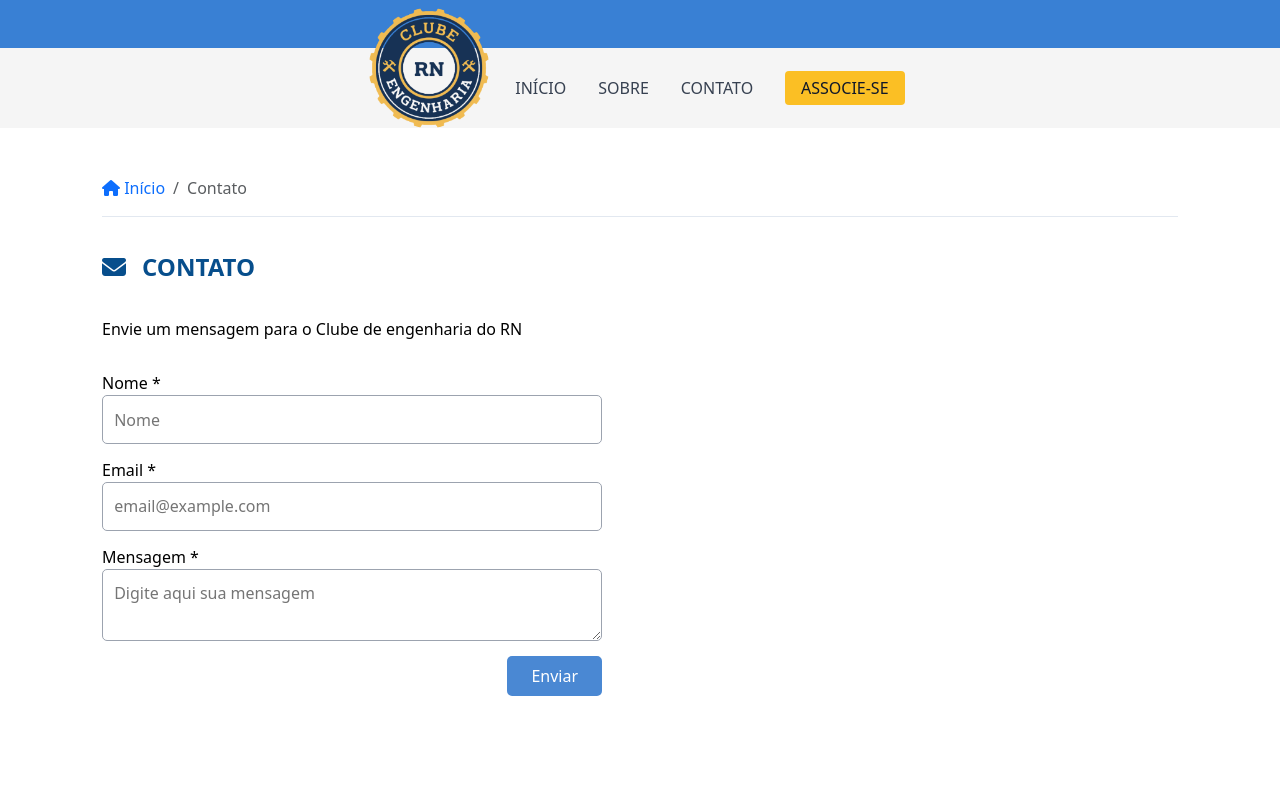
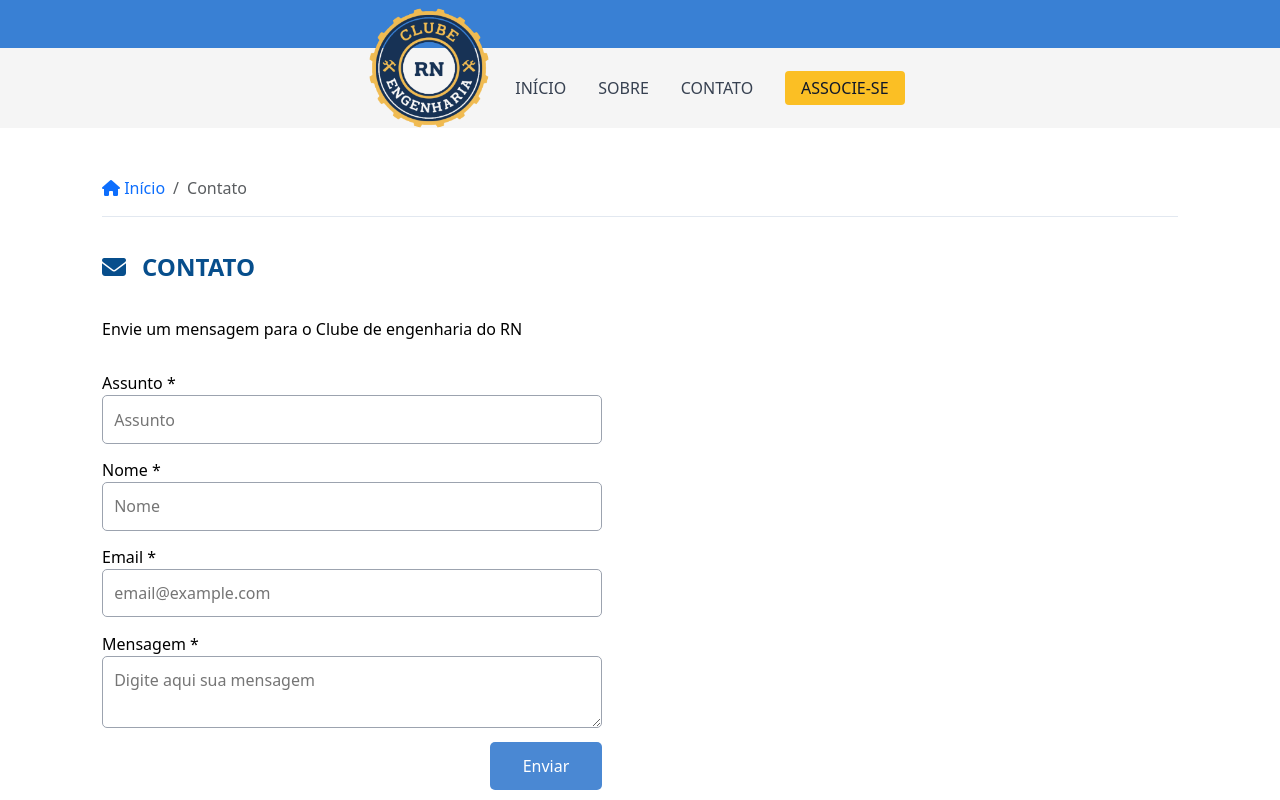
Before and after one commit to jarbsoncosta/clube_engenharia, a React (Create React App) app: page /contato in a window 1280 px wide. Shown: the top 800 px of the page. Built offline with nearby package versions, Linux system fonts and the light colour scheme.

Commit message:
feat: criando função de envio de email

```diff
--- a/package.json
+++ b/package.json
@@ -10,6 +10,7 @@
   "description": "cronometro",
   "private": true,
   "dependencies": {
+    "@emailjs/browser": "^3.11.0",
     "@emotion/react": "^11.11.1",
     "@emotion/styled": "^11.11.0",
     "@fontsource/roboto": "^5.0.8",
@@ -25,6 +26,7 @@
     "react-dom": "^18.2.0",
     "react-router-dom": "^6.18.0",
     "react-scripts": "5.0.1",
+    "react-toastify": "^9.1.3",
     "styled-components": "^6.0.7",
     "web-vitals": "^2.1.4"
   },
--- a/src/App.js
+++ b/src/App.js
@@ -1,8 +1,10 @@
 import "bootstrap/dist/css/bootstrap.min.css";
+import "react-toastify/dist/ReactToastify.css";
 import { ThemeProvider } from "styled-components";
 import { defaultTheme } from "./styles/default";
 import { GlobalStyle } from "./styles/global";
 import { BrowserRouter } from "react-router-dom";
+import { ToastContainer } from "react-toastify";
 import { Router } from "./routes";
 
 function App() {
@@ -12,6 +14,7 @@ function App() {
         <Router />
       </BrowserRouter>
       <GlobalStyle />
+      <ToastContainer position="top-center" autoClose={5000} />
     </ThemeProvider>
   );
 }
--- a/src/pages/Contato/index.jsx
+++ b/src/pages/Contato/index.jsx
@@ -10,30 +10,41 @@ import {
   Title,
 } from "./styles";
 import { FooterComponent } from "../../components/Footer";
-import { useState } from "react";
+import { useRef, useState } from "react";
 import { Link } from "react-router-dom";
+import emailjs from "@emailjs/browser";
+import { toast } from "react-toastify";
+import { Spinner } from "react-bootstrap";
 
 export function ContatoPage() {
-  const [formData, setFormData] = useState({
-    name: "",
-    email: "",
-    message: "",
-  });
+  const [isLoading, setIsLoading] = useState(false);
+  // Função para enviar email
+  const form = useRef();
 
-  console.log(formData);
-
-  const handleChange = (e) => {
-    setFormData({
-      ...formData,
-      [e.target.name]: e.target.value,
-    });
+  const sendEmail = (e) => {
+    e.preventDefault();
+    setIsLoading(true);
+    emailjs
+      .sendForm(
+        "service_xeb4f2p",
+        "template_6l97j5q",
+        form.current,
+        "P0eyRxEU5kjl2fYcK"
+      )
+      .then(
+        () => {
+          toast.success("Sua mensagem foi enviada com sucesso!");
+          setIsLoading(false);
+          e.target.reset();
+        },
+        (error) => {
+          toast.error("Erro ao enviar mensagem, tente novamente mais tarde!");
+          console.log(error);
+          setIsLoading(false);
+        }
+      );
   };
 
-  const handleSubmit = (e) => {
-    e.preventDefault();
-    // Aqui você pode adicionar a lógica para lidar com o envio do formulário
-    console.log("Formulário submetido:", formData);
-  };
   return (
     <Container>
       <HeaderComponent />
@@ -51,8 +62,18 @@ export function ContatoPage() {
           <strong>CONTATO</strong>
         </Title>
 
-        <FormContato onSubmit={handleSubmit}>
+        <FormContato ref={form} onSubmit={sendEmail}>
           <p>Envie um mensagem para o Clube de engenharia do RN</p>
+          <InputGroup>
+            <label htmlFor="name">Assunto *</label>
+            <input
+              type="text"
+              id="subject"
+              name="subject"
+              required
+              placeholder="Assunto "
+            />
+          </InputGroup>
           <InputGroup>
             <label htmlFor="name">Nome *</label>
             <input
@@ -61,8 +82,6 @@ export function ContatoPage() {
               name="name"
               required
               placeholder="Nome "
-              value={formData.name}
-              onChange={handleChange}
             />
           </InputGroup>
           <InputGroup>
@@ -73,8 +92,6 @@ export function ContatoPage() {
               id="email"
               name="email"
               required
-              value={formData.email}
-              onChange={handleChange}
             />
           </InputGroup>
           <InputGroup>
@@ -84,12 +101,17 @@ export function ContatoPage() {
               name="message"
               required
               placeholder="Digite aqui sua mensagem"
-              value={formData.message}
-              onChange={handleChange}
             ></textarea>
           </InputGroup>
           <ContentButton>
-            <button type="submit">Enviar</button>
+            {isLoading ? (
+              <button type="submit">
+                {" "}
+                <Spinner style={{width:"25px", height:"25px"}} animation="border" variant="light" />
+              </button>
+            ) : (
+              <button type="submit">Enviar</button>
+            )}
           </ContentButton>
         </FormContato>
       </Content>
--- a/src/pages/Contato/styles.jsx
+++ b/src/pages/Contato/styles.jsx
@@ -82,7 +82,11 @@ export const ContentButton = styled.div`
   margin-bottom: 2rem;
   justify-content: right;
   button {
-    padding: 0.5rem 1.5rem;
+    display: flex;
+    align-items: center;
+    justify-content: center;
+    width: 7rem;
+    height: 3rem;
     border-radius: 5px;
     border: 0;
     background-color: ${(props) => props.theme["blue"]};
--- a/src/pages/HomePage/index.jsx
+++ b/src/pages/HomePage/index.jsx
@@ -9,7 +9,6 @@ import { Container } from "./styles";
 
 export function HomePage() {
   return (
-
       <Container>
          <HeaderComponent />
         <Carousel>
@@ -30,6 +29,5 @@ export function HomePage() {
         <CardsComponents />
         <FooterComponent />
       </Container>
-
   );
 }
--- a/src/pages/Parceiros/styles.jsx
+++ b/src/pages/Parceiros/styles.jsx
@@ -61,5 +61,8 @@ export const Card = styled.div`
     width: 150px;
     object-fit: cover;
     cursor: pointer;
+    @media (max-width: 500px) {
+    width: 100px;
+  }
   }
 `;
--- a/src/pages/Sobre/index.jsx
+++ b/src/pages/Sobre/index.jsx
@@ -3,6 +3,7 @@ import { HeaderComponent } from "../../components/Header";
 import { Container, Content, StyleBreadcrumb, Title } from "./styles";
 import { FooterComponent } from "../../components/Footer";
 import { Link } from "react-router-dom";
+
 
 export function SobrePage() {
   return (
@@ -37,6 +38,7 @@ export function SobrePage() {
             </p>
           </div>
         </Title>
+
       </Content>
       <FooterComponent />
     </Container>
--- a/src/pages/Video/index.jsx
+++ b/src/pages/Video/index.jsx
@@ -55,7 +55,7 @@ export function VideosPage() {
       <HeaderComponent />
       <Content>
         <StyleBreadcrumb>
-        <Link to="/">
+          <Link to="/">
             <i class="fa-solid fa-house"></i> Início
           </Link>
           <Breadcrumb.Item href="#"> </Breadcrumb.Item>
```
Also changed, not shown: 1 other file (tests, documents, lock files or other folders).
